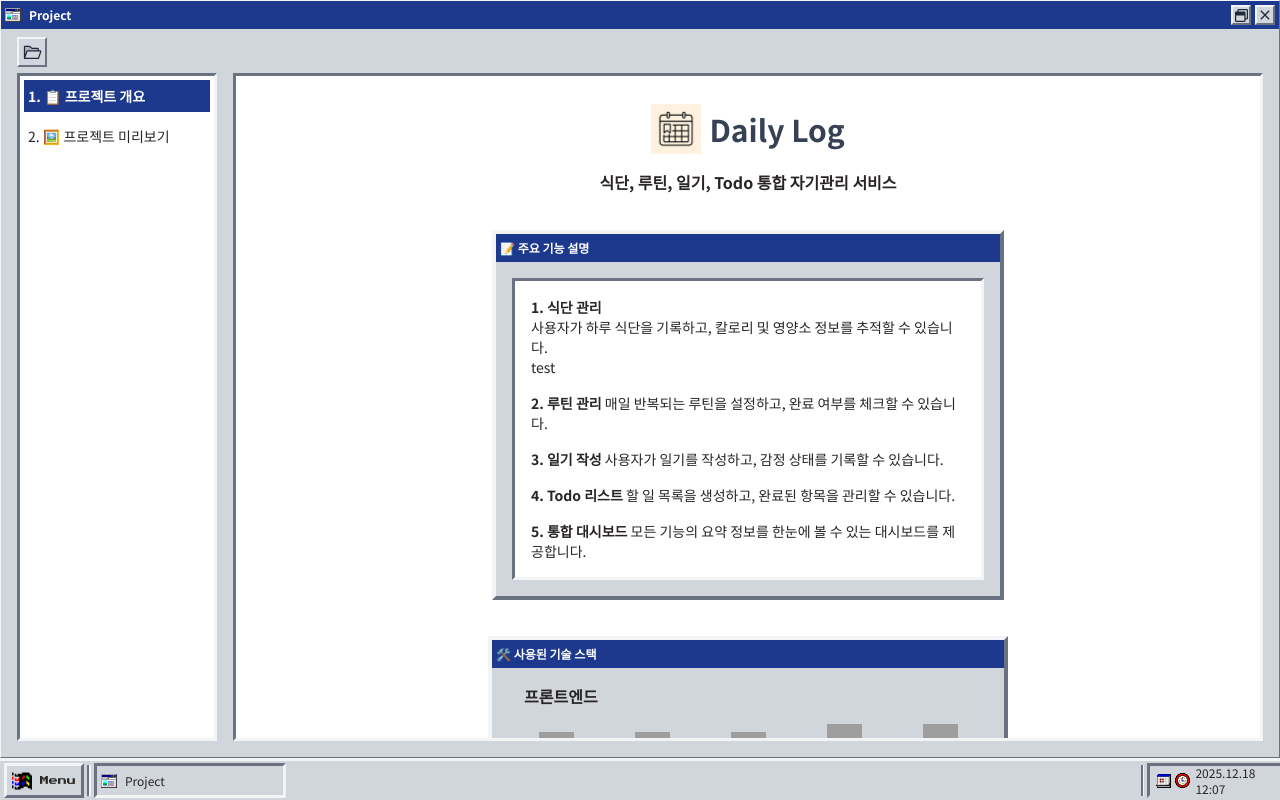
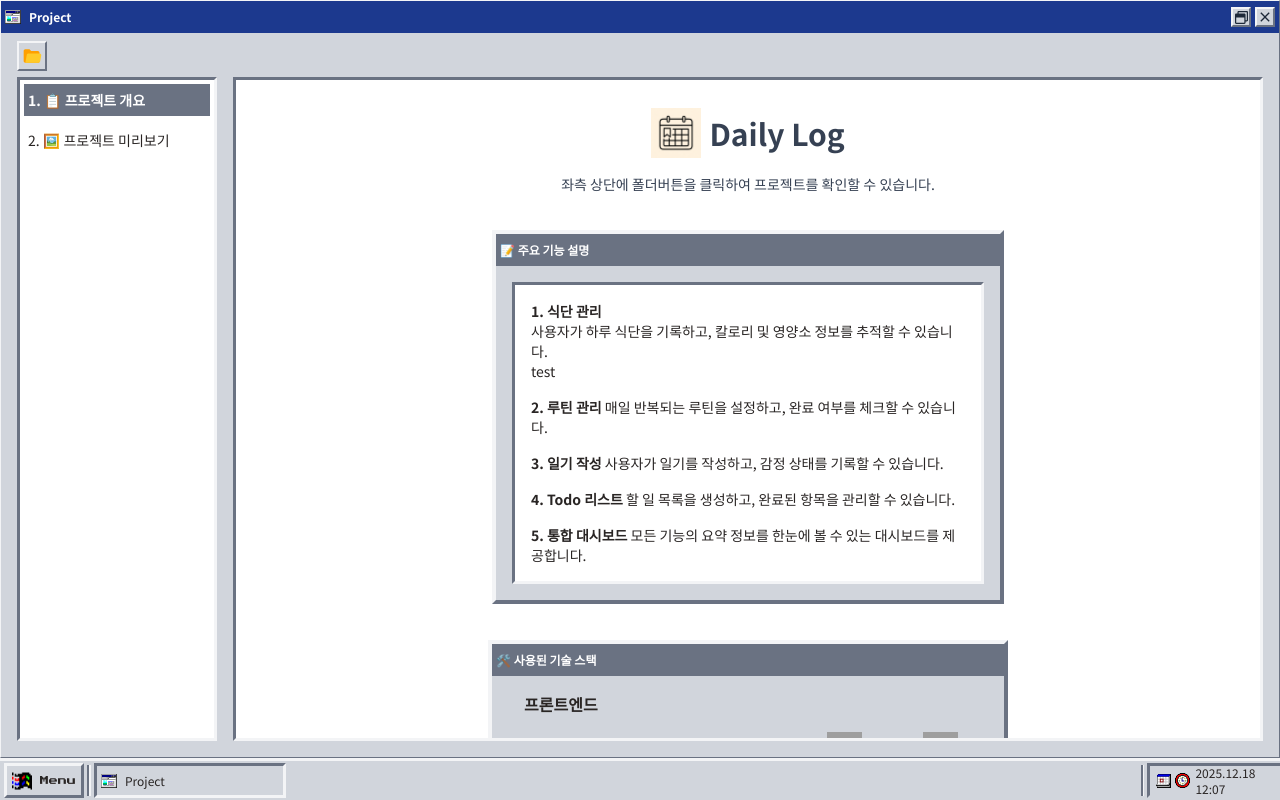
Before and after one commit to blackeichi/portfolio, a Next.js app: page /my-project in a window 1280 px wide. Built offline with nearby package versions, Linux system fonts and the light colour scheme; grey boxes are pictures that could not be loaded.

Commit message:
[CHORE][STYLE] 약간의 스타일링과 TODO 업데이트

```diff
--- a/app/my-project/page.tsx
+++ b/app/my-project/page.tsx
@@ -4,6 +4,7 @@ import { Metadata } from "next";
 import Image from "next/image";
 import { StackComponent } from "./_ui/stackComponent";
 import { FunctionDescription } from "./_ui/functionDescription";
+import { Text } from "@/components/atoms/text";
 
 export const metadata: Metadata = {
   title: "프로젝트 개요",
@@ -21,7 +22,9 @@ export default function MyProjectPage() {
         />
         <Title>Daily Log</Title>
       </div>
-      <SemiTitle>식단, 루틴, 일기, Todo 통합 자기관리 서비스</SemiTitle>
+      <Text>
+        좌측 상단에 폴더버튼을 클릭하여 프로젝트를 확인할 수 있습니다.
+      </Text>
       <FunctionDescription />
       <StackComponent />
     </div>
--- a/components/atoms/windowsBoxHeader.tsx
+++ b/components/atoms/windowsBoxHeader.tsx
@@ -1,3 +1,4 @@
+import { COLOR_THEME } from "@/libs/uitls/constants";
 import Image from "next/image";
 import { useState } from "react";
 
@@ -8,6 +9,7 @@ export default function WindowBoxHeader({
   onMouseDown = () => {},
   onDoubleClick = () => {},
   isMax,
+  style,
 }: {
   title?: string;
   titleIcon?: string;
@@ -15,13 +17,14 @@ export default function WindowBoxHeader({
   onMouseDown?: (e: React.MouseEvent) => void;
   onDoubleClick?: () => void;
   isMax?: boolean;
+  style?: React.CSSProperties;
 }) {
   const [position, setPosition] = useState<{ x: number; y: number } | null>(
     null
   );
   return (
     <div
-      className="flex h-7 w-full shrink-0 items-center justify-between bg-blue-900 px-1 select-none"
+      className="flex h-8 w-full shrink-0 items-center justify-between px-1 select-none"
       {...(isMax
         ? {
             onMouseDown: (e) => {
@@ -45,6 +48,10 @@ export default function WindowBoxHeader({
       onMouseUp={() => {
         setPosition(null);
       }}
+      style={{
+        backgroundColor: COLOR_THEME.blue,
+        ...style,
+      }}
     >
       {title ? (
         <div className="flex items-center gap-2">
--- a/components/molecules/windowsBox.tsx
+++ b/components/molecules/windowsBox.tsx
@@ -1,3 +1,4 @@
+import { COLOR_THEME } from "@/libs/uitls/constants";
 import WindowBoxHeader from "../atoms/windowsBoxHeader";
 
 export default function WindowsBox({
@@ -28,6 +29,9 @@ export default function WindowsBox({
         title={title}
         titleIcon={titleIcon}
         headBtns={headBtns}
+        style={{
+          backgroundColor: COLOR_THEME.darkGray,
+        }}
       />
       <div
         className={`h-full w-full ${
--- a/components/template/myProjectTemplate/contentsList.tsx
+++ b/components/template/myProjectTemplate/contentsList.tsx
@@ -26,7 +26,7 @@ export const ContentsList = () => {
               isActive ? "font-bold text-white" : ""
             }`}
             style={{
-              backgroundColor: isActive ? COLOR_THEME.blue : "transparent",
+              backgroundColor: isActive ? COLOR_THEME.darkGray : "transparent",
             }}
           >
             {isActive ? (
--- a/components/template/myProjectTemplate/showProjectBtn.tsx
+++ b/components/template/myProjectTemplate/showProjectBtn.tsx
@@ -4,7 +4,7 @@ import IconButton from "@/components/molecules/iconButton";
 import { isFocusedMainState, subOpenedState } from "@/libs/atom";
 import { SUB_WINDOW_LIST } from "@/libs/uitls/constants";
 import { useSetAtom } from "jotai";
-import { PiFolderOpenDuotone } from "react-icons/pi";
+import { FcOpenedFolder } from "react-icons/fc";
 
 export const ShowProjectBtn = () => {
   const setSubOpened = useSetAtom(subOpenedState);
@@ -18,7 +18,7 @@ export const ShowProjectBtn = () => {
             setSubOpened(SUB_WINDOW_LIST.embed_project.key);
             setIsFocusedMain(false);
           }}
-          icon={PiFolderOpenDuotone}
+          icon={FcOpenedFolder}
           width={30}
           height={30}
           size={20}
--- a/components/template/rootTemplate/index.tsx
+++ b/components/template/rootTemplate/index.tsx
@@ -3,7 +3,7 @@
 import { useEffect, useRef } from "react";
 import { usePathname } from "next/navigation";
 import { useSetAtom } from "jotai";
-import { loadingState } from "@/libs/atom";
+import { isFocusedMainState, loadingState } from "@/libs/atom";
 import WindowTemplateFooter from "./windowTemplateFooter";
 import MouseLoading from "./mouseLoading";
 import HomeIcons from "./homeIcons";
@@ -14,9 +14,11 @@ import { SubWindow } from "./subWindow";
 export const RootTemplate = ({ children }: { children: React.ReactNode }) => {
   const pathname = usePathname().split("/")[1];
   const setLoading = useSetAtom(loadingState);
+  const setIsFocusedMain = useSetAtom(isFocusedMainState);
   const parentRef = useRef<HTMLDivElement>(null);
   useEffect(() => {
     setLoading(false);
+    setIsFocusedMain(true);
   }, [pathname, setLoading]);
   return (
     <main className="relative flex h-full w-full flex-col justify-center overflow-hidden">
--- a/libs/uitls/constants.ts
+++ b/libs/uitls/constants.ts
@@ -2,6 +2,7 @@ export const COLOR_THEME = {
   bgGreen: "#68888A",
   green: "#008080",
   blue: "#1C398E",
+  // blue: "#3C64B1",
   red: "#FB0000",
   lightGray: "#F3F4F6",
   gray: "#D1D5DC",
```
Also changed, not shown: TODO.txt.
